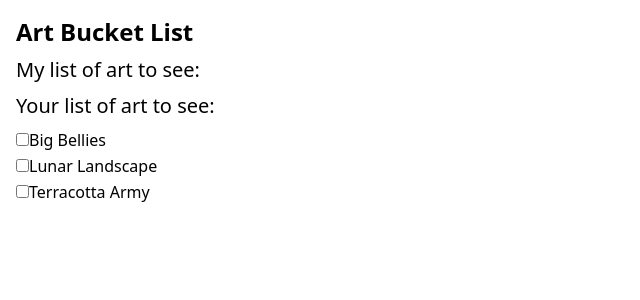
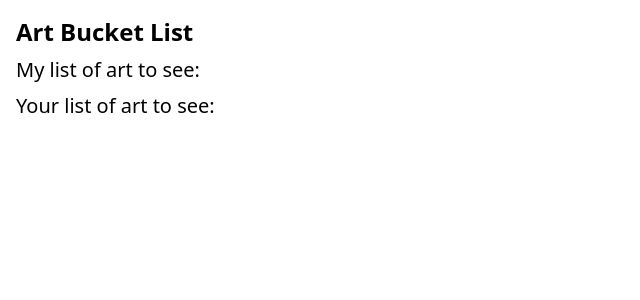
Before and after one commit to Jy4058350/begin_1, a React (Create React App) app: page / in a window 1280 px wide. Shown: the top 300 px of the page, without its empty margins (0-640 px from the left). Built offline with nearby package versions, Linux system fonts and the light colour scheme.

Commit message:
html側の階層変更。コンポーネントのreturnでdomを生成しているが、そこにさらにコンポーネントを導入させていく。同じような処理をさせる処理をコンポーネント化しているのでコードの可読性をあげる効果がある。

```diff
--- a/src/index.js
+++ b/src/index.js
@@ -22,49 +22,16 @@ const List = () => {
   return (
     <div className="m-4">
       <h1 className="mb-2 text-2xl font-bold">Art Bucket List</h1>
-
       <h2 className="mb-2 text-xl font-normal">My list of art to see:</h2>
-      {/* <ul> */}
       <ItemList />
-      {/* {myList.map((art, i) => {
-          return (
-            <div key={art.id}>
-              <input type="checkbox" name={art.title} onChange={handleToggleMyList} className="mb-2 text-xs font-normal" />
-              <label>{art.title}</label>
-            </div>
-          )
-        })} */}
-      {/* </ul> */}
-
       <h2 className="mb-2 text-xl font-normal">Your list of art to see:</h2>
-      <ul>
-        {myList.map(art => {
-          return (
-            <div key={art.id}>
-              <input type="checkbox" className="mb-2 text-xs font-normal" />
-              <label>{art.title}</label>
-            </div>
-          )
-        })}
-      </ul>
+      <ItemList />
     </div>
   )
 }
 
 const ItemList = (myList, handleToggleMyList) => {
-  console.log(myList)
-  return (
-    <ul>
-      {/* {myList.map(art => {
-        return (
-          <div key={art.id}>
-            <input type="checkbox" name={art.title} onChange={handleToggleMyList} className="mb-2 text-xs font-normal" />
-            <label>{art.title}</label>
-          </div>
-        )
-      })} */}
-    </ul>
-  )
+  return <ul></ul>
 }
 
 root.render(<List />)
```
